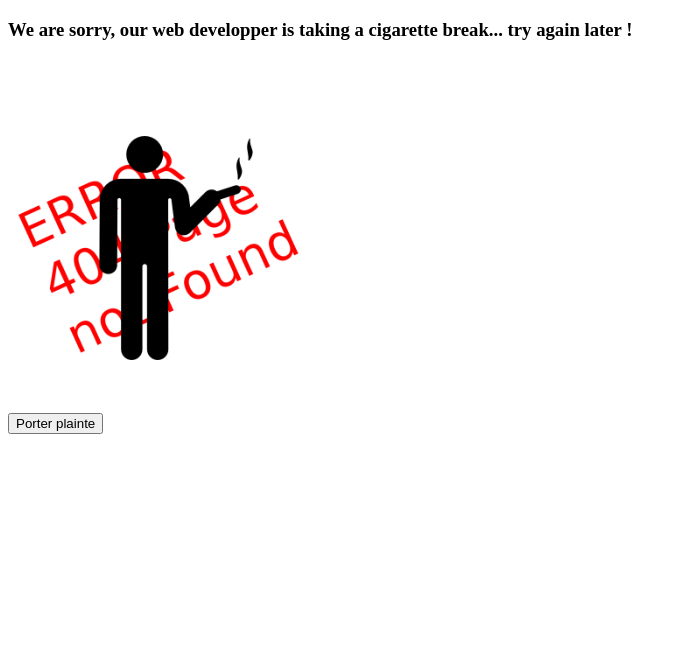
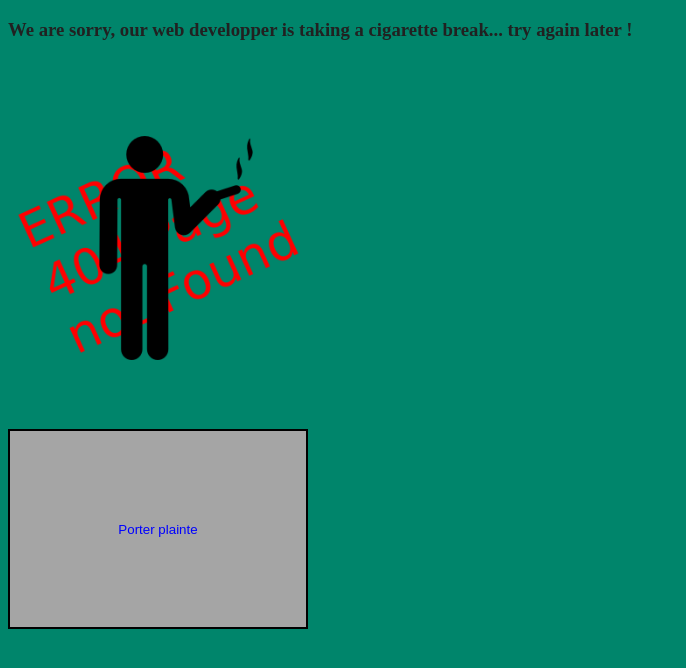
Before and after one commit to Bernardjacques/HTML-Basic, a plain HTML site: page 404 Page/404 Page.html in a window 1280 px wide. Shown: the whole page, without its empty margins (0-686 px from the left). Drawn offline with Linux system fonts and the light colour scheme.

Commit message:
Ajout Page 404 + Animation Bouton

```diff
--- a/404 Page/404 Page.html
+++ b/404 Page/404 Page.html
@@ -9,9 +9,11 @@
 </head>
 <body>
   <h3>We are sorry, our web developper is taking a cigarette break... try again later !</h3>
-  <img src="404.png" style="width:350px;height:350px;">
-  <form method="GET" action="https://github.com/Bernardjacques">
-  <input type="submit" name="Pourrir leur travail" value="Porter plainte" >
-  </form>
+  <img src="404.png">
+  <p>
+    <form method="GET" action="https://github.com/Bernardjacques">
+    <input type="submit" name="Redirection" value="Porter plainte" >
+    </form>
+  </p>
 </body>
 </html>
--- a/404 Page/style.css
+++ b/404 Page/style.css
@@ -0,0 +1,52 @@
+.dark-primary-color    { background: #00796B; }
+.default-primary-color { background: #009688; }
+.light-primary-color   { background: #B2DFDB; }
+.text-primary-color    { color: #FFFFFF; }
+.accent-color          { background: #7C4DFF; }
+.primary-text-color    { color: #212121; }
+.secondary-text-color  { color: #757575; }
+.divider-color         { border-color: #BDBDBD; }
+
+
+body
+{
+  background-color: #00856B;
+  color: #212121;
+  border-color: #BDBDBD;
+}
+
+h1
+{
+  color: #FFFFFF;
+}
+
+h2
+{
+  color: #212121;
+}
+
+img
+{
+  width: 350px;
+  height: 350px;
+}
+
+input
+{
+    transition-property: blue, 200px, 300px;
+    transition-duration: 0.5s;
+    width: 300px;
+    height: 200px;
+    color: blue;
+    background-color: #a5a5a5;
+    border: 2px solid #000;
+    margin: auto;
+    text-align: center;
+}
+input:hover
+{
+   width: 300px;
+   height: 200px;
+   color: red;
+   font-size: 40px;
+}
```
